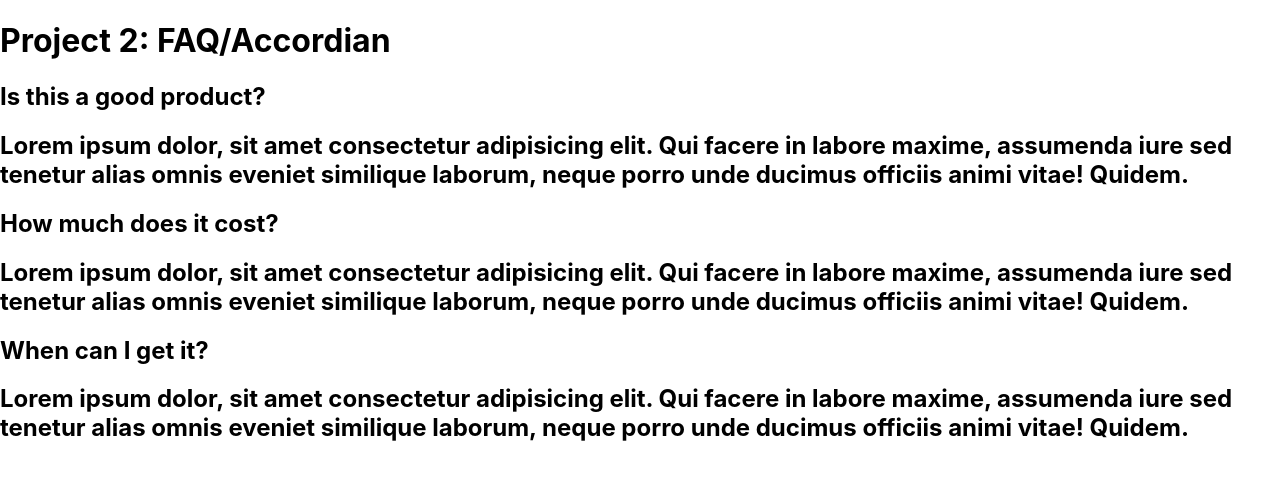
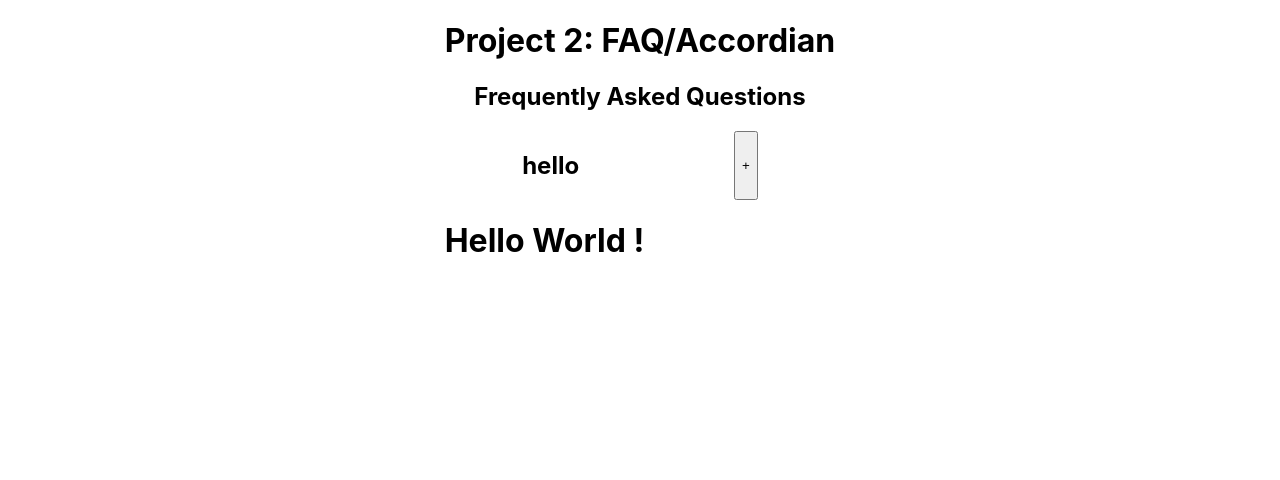
Before and after one commit to jameslee0106/FAQ, a React (Create React App) app in the folder my-app/: page / in a window 1280 px wide. Shown: the top 480 px of the page. Built offline with nearby package versions, Linux system fonts and the light colour scheme.

Commit message:
testing useState toggle

```diff
--- a/my-app/src/App.js
+++ b/my-app/src/App.js
@@ -1,11 +1,12 @@
 import React from "react";
 import { Questions } from "./components/Questions";
+import Test from "./components/Test";
 
 function App() {
   return (
     <div className="App">
       <h1> Project 2: FAQ/Accordian </h1>
-      < Questions />
+      < Test />
     </div>
   );
 }
--- a/my-app/src/components/Questions.jsx
+++ b/my-app/src/components/Questions.jsx
@@ -1,4 +1,5 @@
 import React from 'react'
+import { useState } from 'react'
 
 export const Questions = () => {
   const questions = [
@@ -21,13 +22,16 @@ export const Questions = () => {
         "Lorem ipsum dolor, sit amet consectetur adipisicing elit. Qui facere in labore maxime, assumenda iure sed tenetur alias omnis eveniet similique laborum, neque porro unde ducimus officiis animi vitae! Quidem."
     } ]
 
+    const [view, setView] = useState(false);
+
     return (
     <div className='container'>
       <div className='accordian'>
+        <h2 className='header'>Frequently Asked Questions</h2>
         {questions.map((item, index) => (
           <div className='item'>
             <div className='title'>
-              <h2>{item.title}</h2>
+              <h2>{item.title} <button>+</button></h2>
             </div>
             <div className='info'>
               <h2>{item.info}</h2>
@@ -39,6 +43,11 @@ export const Questions = () => {
     )
 }
 
+// {
+//   show?<h1>Hello World !</h1>:null
+// }
+// <button onClick={()=> setShow(!show)}>Toggle</button>
+
 // const testQuestions = questions.map(item => ({
 //   title: item.title,
 //   info: item.info
--- /dev/null
+++ b/my-app/src/components/Test.jsx
@@ -0,0 +1,21 @@
+import React from 'react'
+import { useState } from 'react'
+
+const Test = () => {
+    const [view, setView] = useState(true)
+
+  return (
+    <div>
+        <h2 className='header'>Frequently Asked Questions</h2>
+    <div className='test'>
+        <h2>hello</h2>
+   <button onClick={()=> setView(!view)}>+</button>
+   </div>
+   {
+   view?<h1>Hello World !</h1>:null
+}
+  </div>
+  )
+}
+
+export default Test
--- a/my-app/src/index.css
+++ b/my-app/src/index.css
@@ -13,3 +13,27 @@ code {
   font-family: source-code-pro, Menlo, Monaco, Consolas, 'Courier New',
     monospace;
 }
+
+.container {
+  display: flex;
+  justify-content: center;
+  align-items: center;
+  height: 100vh;
+  width: 100vh;
+  background-color: blue;
+
+}
+
+.item {
+  background-color: white;
+}
+
+.header {
+  text-align: center;
+  font-weight: bold;
+}
+
+.test {
+  display: flex;
+  justify-content: space-around;
+}
```
